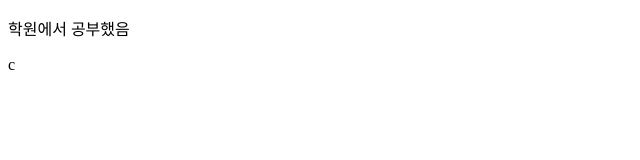
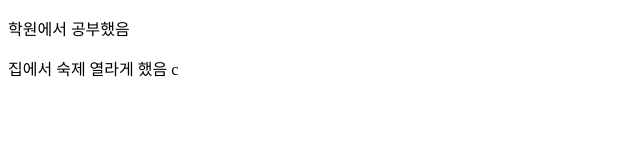
Before and after one commit to 2andrang/kione, a plain HTML site: page index.html in a window 1280 px wide. Shown: the whole page, without its empty margins (0-640 px from the left). Drawn offline with Linux system fonts and the light colour scheme.

Commit message:
home_finish_1016

```diff
--- a/index.html
+++ b/index.html
@@ -9,6 +9,7 @@
 
 <body>
     <p>학원에서 공부했음</p>
+    <span>집에서 숙제 열라게 했음</span>
 
     <span>c</span>
 </body>
```
